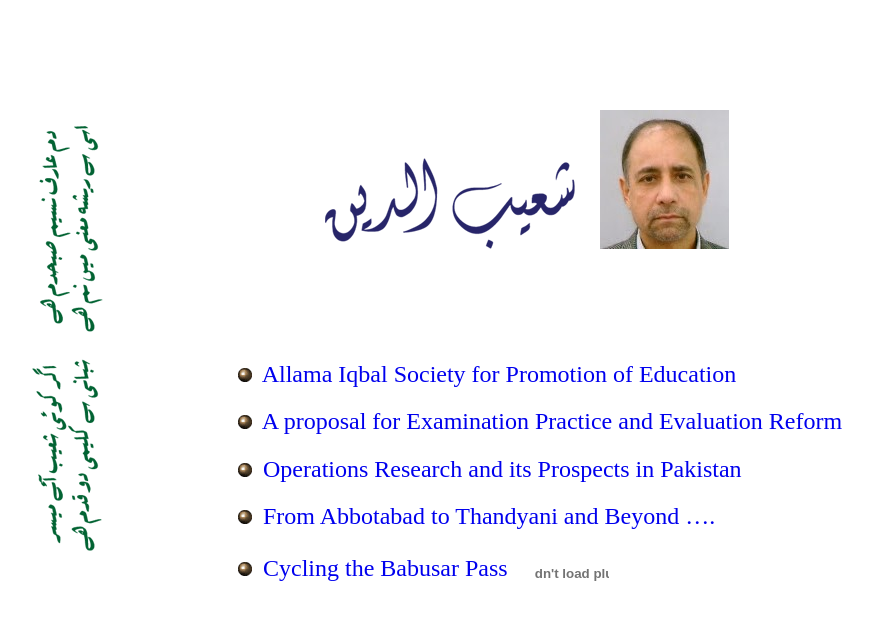
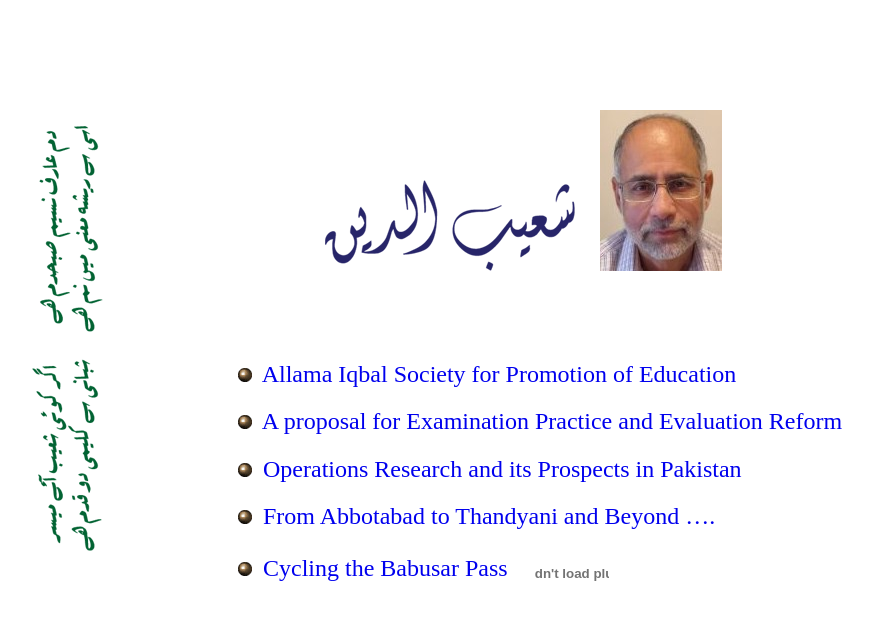
Before and after one commit to ShoaibDin/shoaibdin.github.io, a plain HTML site: page index.html in a window 1280 px wide. Shown: the whole page, without its empty margins (59-931 px from the left). Drawn offline with Linux system fonts and the light colour scheme.

Commit message:
Update index.html

```diff
--- a/index.html
+++ b/index.html
@@ -18,7 +18,7 @@
         </div>
         <div class="images">
             <img class="name" src="img/u_name.gif" alt="Shoaib Din written in Urdu">
-            <img src="img/portrait.jpg" alt="portrait of Shoaib Din">
+            <img src="img/shoaib.jpeg" alt="portrait of Shoaib Din">
         </div>
         <div class="essays">
             <ul>
```
